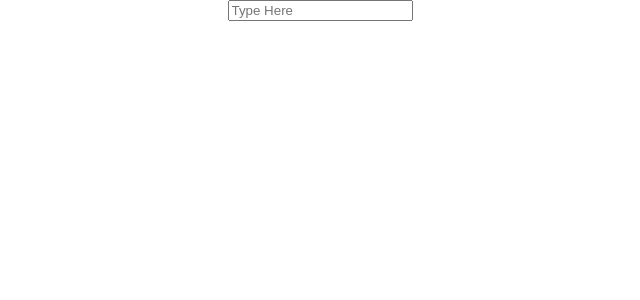
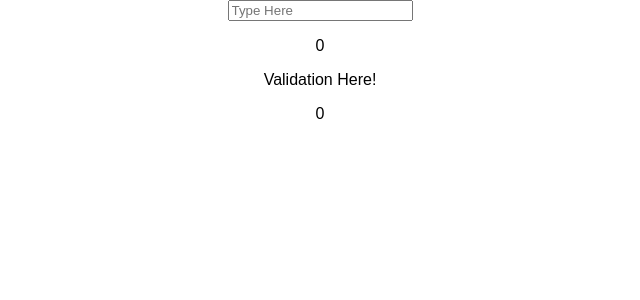
Before and after one commit to Board-Ape/under-the-hood-react, a React (Create React App) app: page / in a window 1280 px wide. Shown: the top 300 px of the page, without its empty margins (320-960 px from the left). Built offline with nearby package versions, Linux system fonts and the light colour scheme.

Commit message:
Validation component now receiving length of input as a prop

```diff
--- a/src/App.js
+++ b/src/App.js
@@ -1,5 +1,6 @@
 import React, { Component } from 'react';
 import './App.css';
+import Validation from './Validation/Validation';
 
 class App extends Component {
     constructor() {
@@ -23,7 +24,10 @@ class App extends Component {
                     value={this.state.inputText}
                     onChange={this.inputChangeHandler}
                 />
-                <p>{this.state.inputText}</p>
+                <p>{this.state.inputText.length}</p>
+                <Validation
+                    inputLength={this.state.inputText.length}
+                />
             </div>
         )
     }
--- /dev/null
+++ b/src/Validation/Validation.js
@@ -0,0 +1,12 @@
+import React from 'react';
+
+const validation = (props) => {
+    return(
+        <div>
+            Validation Here!
+            <p>{props.inputLength}</p>
+        </div>
+    )
+}
+
+export default validation;
```
